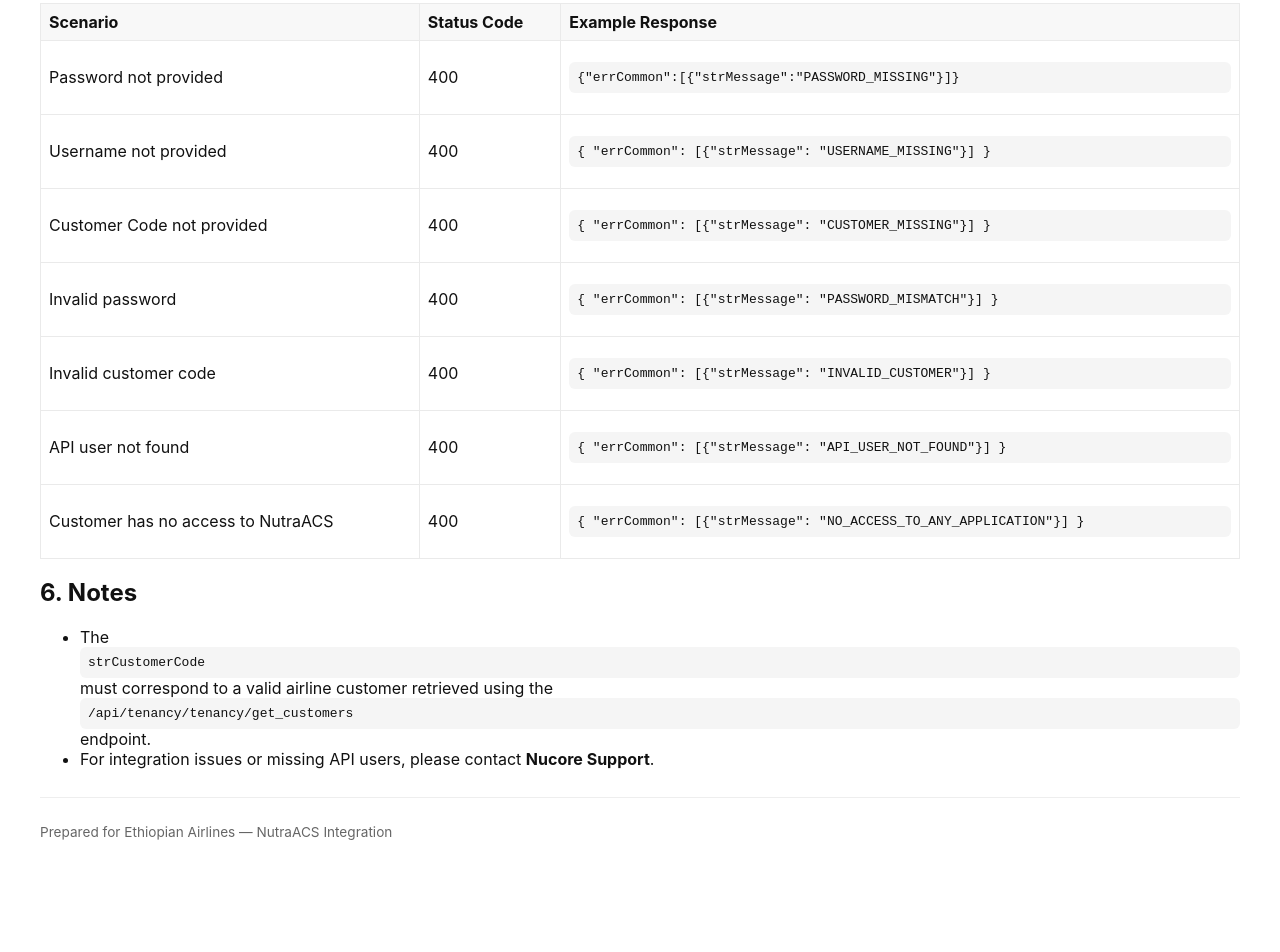
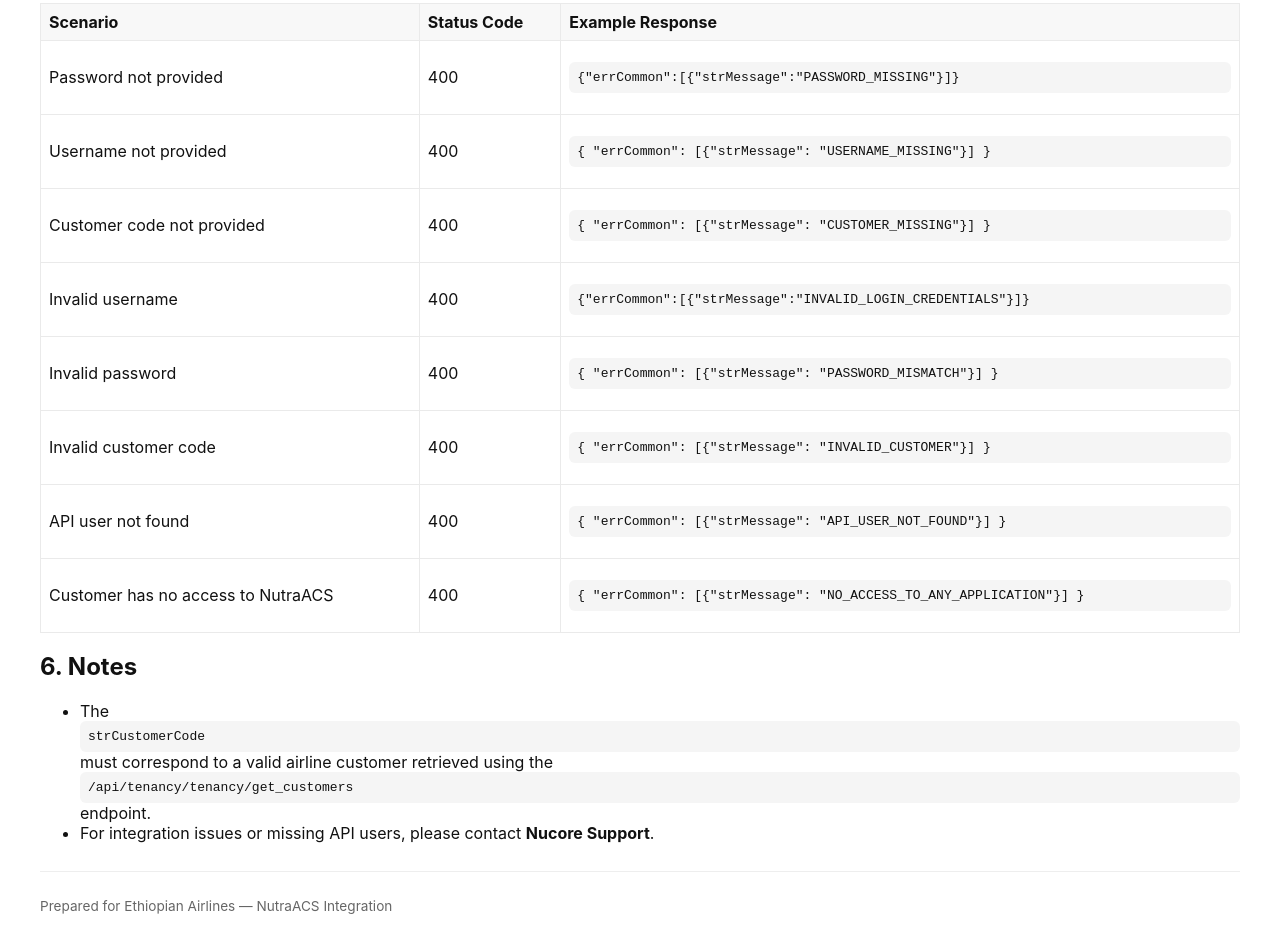
Before and after one commit to n00rs/nutraacs-API-documentation, a plain HTML site: page api_login_for_airlines.html in a window 1280 px wide. Shown: the part 1420-2372 px from the top of the page. Before the commit the page ends 2300 px from the top, so only its background shows below. Drawn offline with Linux system fonts and the light colour scheme.

Commit message:
updated login details error messages

```diff
--- a/api_login_for_airlines.html
+++ b/api_login_for_airlines.html
@@ -78,7 +78,8 @@
       <tbody>
         <tr><td>Password not provided</td><td>400</td><td><pre>{"errCommon":[{"strMessage":"PASSWORD_MISSING"}]}</pre></td></tr>
         <tr><td>Username not provided</td><td>400</td><td><pre>{ "errCommon": [{"strMessage": "USERNAME_MISSING"}] }</pre></td></tr>
-        <tr><td>Customer Code not provided</td><td>400</td><td><pre>{ "errCommon": [{"strMessage": "CUSTOMER_MISSING"}] }</pre></td></tr>
+        <tr><td>Customer code not provided</td><td>400</td><td><pre>{ "errCommon": [{"strMessage": "CUSTOMER_MISSING"}] }</pre></td></tr>
+        <tr><td>Invalid username</td><td>400</td><td><pre>{"errCommon":[{"strMessage":"INVALID_LOGIN_CREDENTIALS"}]}</pre></td></tr>
         <tr><td>Invalid password</td><td>400</td><td><pre>{ "errCommon": [{"strMessage": "PASSWORD_MISMATCH"}] }</pre></td></tr>
         <tr><td>Invalid customer code</td><td>400</td><td><pre>{ "errCommon": [{"strMessage": "INVALID_CUSTOMER"}] }</pre></td></tr>
         <tr><td>API user not found</td><td>400</td><td><pre>{ "errCommon": [{"strMessage": "API_USER_NOT_FOUND"}] }</pre></td></tr>
```
